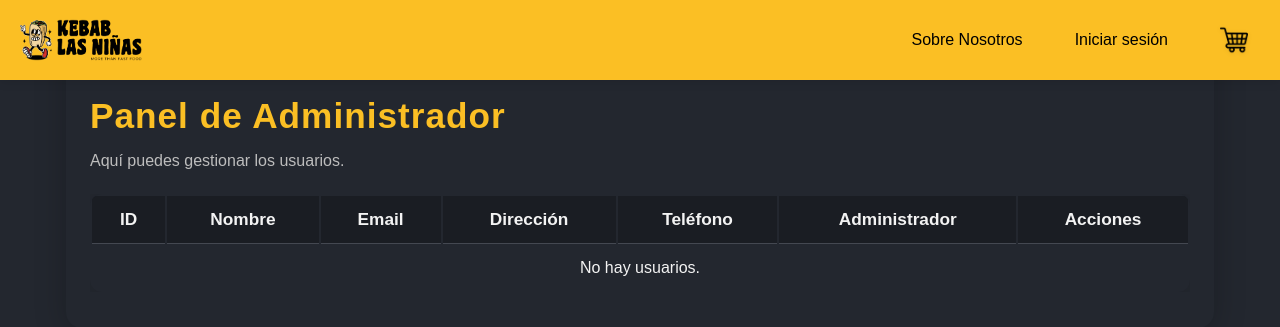
After one commit to exsaol24/Kebab-las-ninas, a Symfony app: template templates/admin/panel.html.twig in a window 1280 px wide. The commit adds this page. Shown: the top 327 px of the page. Run offline with Twig, Linux system fonts and the light colour scheme; the template is opened without the code that fills it, so the values that code supplies are empty; some libraries are stand-ins or nearby versions.

Commit message:
feat and style✨💎
En este he hecho el regex de el formulario es decir una validacion de lo que introduce el usuario aparte del modo administrado que lo lleva si es admin al panel de administracion mas algunos estilos y retoques o incorporaciones del panel de administrador

```diff
--- /dev/null
+++ b/public/css/admin-panel.css
@@ -0,0 +1,164 @@
+:root {
+    --primary-color: #fbbf24;
+    --secondary-color: #f59e42;
+    --background: #23272f;
+    --card-bg: #2d323c;
+    --text: #f3f3f3;
+    --danger: #e53e3e;
+    --success: #38a169;
+    --border: #444851;
+    --header-bg: #1a1d23;
+}
+
+body.admin-panel {
+    background: var(--background);
+    font-family: 'Poppins', Arial, sans-serif;
+    color: var(--text);
+}
+
+.admin-panel-container {
+    max-width: 1100px;
+    margin: 40px auto;
+    background: var(--card-bg);
+    border-radius: 14px;
+    box-shadow: 0 6px 32px rgba(0,0,0,0.22);
+    padding: 32px 36px 36px 36px;
+}
+
+.admin-panel-container h1 {
+    color: var(--primary-color);
+    font-size: 2.1em;
+    margin-bottom: 18px;
+    font-weight: 800;
+    letter-spacing: 1px;
+}
+
+.admin-panel-container p {
+    color: #000000;
+}
+
+.admin-panel-container table {
+    width: 100%;
+    border-collapse: collapse;
+    background: var(--card-bg);
+    margin-bottom: 2em;
+    box-shadow: 0 2px 8px rgba(0,0,0,0.08);
+}
+
+.admin-panel-container th, .admin-panel-container td {
+    padding: 12px 10px;
+    text-align: left;
+    border-bottom: 1px solid var(--border);
+}
+
+.admin-panel-container th {
+    background: var(--header-bg);
+    color: var(--primary-color);
+    font-weight: 700;
+    font-size: 1.05em;
+    letter-spacing: 0.5px;
+    border-top: 1px solid var(--border);
+}
+
+.admin-panel-container tr:last-child td {
+    border-bottom: none;
+}
+
+.admin-panel-container tr {
+    transition: background 0.2s;
+}
+
+.admin-panel-container tr:hover {
+    background: #23272f;
+}
+
+.admin-panel-container .btn {
+    padding: 6px 18px;
+    border: none;
+    border-radius: 6px;
+    font-weight: 600;
+    cursor: pointer;
+    transition: background 0.2s, color 0.2s;
+    margin-right: 6px;
+    font-size: 1em;
+    outline: none;
+}
+
+.admin-panel-container .btn-edit {
+    background: var(--primary-color);
+    color: #23272f;
+}
+
+.admin-panel-container .btn-edit:hover {
+    background: var(--secondary-color);
+    color: #fff;
+}
+
+.admin-panel-container .btn-delete {
+    background: var(--danger);
+    color: #fff;
+}
+
+.admin-panel-container .btn-delete:hover {
+    background: #a82323;
+}
+
+.admin-panel-container .btn-cancel {
+    background: #444851;
+    color: #f3f3f3;
+}
+
+.admin-panel-container .btn-cancel:hover {
+    background: #23272f;
+}
+
+.admin-panel-container form {
+    display: inline;
+}
+
+.admin-panel-container .admin-label {
+    font-weight: 700;
+    color: var(--success);
+}
+
+.admin-panel-container .no-admin-label {
+    color: #bdbdbd;
+    font-weight: 500;
+}
+
+.admin-panel-container input[type="text"],
+.admin-panel-container input[type="email"],
+.admin-panel-container select {
+    padding: 7px 10px;
+    border: 1px solid var(--border);
+    border-radius: 5px;
+    margin-bottom: 10px;
+    width: 100%;
+    font-size: 1em;
+    background: #23272f;
+    color: var(--text);
+}
+
+.admin-panel-container label {
+    font-weight: 600;
+    color: var(--primary-color);
+    margin-top: 10px;
+    display: block;
+}
+
+.admin-panel-container input[type="text"]:focus,
+.admin-panel-container input[type="email"]:focus,
+.admin-panel-container select:focus {
+    border-color: var(--primary-color);
+    outline: none;
+    background: #23272f;
+}
+
+@media (max-width: 700px) {
+    .admin-panel-container {
+        padding: 12px 4px;
+    }
+    .admin-panel-container table, .admin-panel-container th, .admin-panel-container td {
+        font-size: 0.95em;
+    }
+}
--- /dev/null
+++ b/public/css/administrador.css
@@ -0,0 +1,83 @@
+.admin-panel-title {
+            font-size: 2.2em;
+            font-weight: 800;
+            color: #fbbf24;
+            margin-bottom: 0.2em;
+            letter-spacing: 1px;
+        }
+        .admin-panel-desc {
+            color: #bdbdbd;
+            margin-bottom: 1.5em;
+        }
+        .admin-table {
+            background: #23272f;
+            border-radius: 12px;
+            box-shadow: 0 4px 24px rgba(0,0,0,0.13);
+            overflow: hidden;
+        }
+        .admin-table th {
+            background: #1a1d23;
+            color: #fbbf24;
+            font-weight: 700;
+            font-size: 1.08em;
+            border-bottom: 2px solid #fcd34d;
+        }
+        .admin-table td, .admin-table th {
+            padding: 13px 14px;
+            border-bottom: 1px solid #444851;
+            color: #f3f3f3;
+        }
+        .admin-table tr:last-child td {
+            border-bottom: none;
+        }
+        .admin-table tr:hover {
+            background: #2d323c;
+        }
+        .btn-edit, .btn-delete {
+            padding: 6px 16px;
+            border-radius: 5px;
+            font-weight: 600;
+            border: none;
+            cursor: pointer;
+            margin-right: 5px;
+            font-size: 1em;
+            transition: background 0.2s, color 0.2s;
+        }
+        .btn-edit {
+            background: #fbbf24;
+            color: #23272f;
+        }
+        .btn-edit:hover {
+            background: #f59e42;
+            color: #fff;
+        }
+        .btn-delete {
+            background: #e53e3e;
+            color: #fff;
+        }
+        .btn-delete:hover {
+            background: #a82323;
+        }
+        .admin-label {
+            color: #38a169;
+            font-weight: 700;
+        }
+        .no-admin-label {
+            color: #bdbdbd;
+            font-weight: 500;
+        }
+        @media (max-width: 900px) {
+            .admin-table th, .admin-table td { font-size: 0.97em; }
+        }
+        @media (max-width: 600px) {
+            .admin-panel-title { font-size: 1.3em; }
+            .admin-table th, .admin-table td { padding: 8px 6px; }
+        }
+        .admin-panel-bg {
+            max-width:1100px;
+            margin:40px auto 0 auto;
+            padding:32px 24px 36px 24px;
+            background:#23272f;
+            border-radius:16px;
+            box-shadow:0 6px 32px rgba(0,0,0,0.22);
+        }
--- a/public/css/sobrenosotros.css
+++ b/public/css/sobrenosotros.css
@@ -297,7 +297,7 @@ body {
 
 .highlight {
     font-weight: 700;
-    color: #fff;
+    color: #000000;
 }
 
 .about-map {
--- a/src/Controller/LoginController.php
+++ b/src/Controller/LoginController.php
@@ -32,9 +32,10 @@
 
             // Verificar si el usuario existe, está verificado y la contraseña coincide
             if ($usuario && $usuario->getContrasena() === $password && $usuario->isVerificado() == 1) {
-                // Guardar el nombre del usuario en la sesión
                 $session = $request->getSession();
                 $session->set('user_name', $usuario->getNombre());
+                // Guardar correctamente el valor de admin
+                $session->set('es_admin', intval($usuario->getAdministrador()) === 1);
 
                 return $this->redirectToRoute('app_inicio');
             }
@@ -50,8 +51,9 @@
     #[Route('/logout', name: 'app_logout', methods: ['GET'])]
     public function logout(Request $request): Response
     {
-        // Obtener la sesión y limpiarla
         $session = $request->getSession();
+        $session->remove('user_name');
+        $session->remove('es_admin');
         $session->clear();
 
         return $this->redirectToRoute('app_login');
--- /dev/null
+++ b/templates/admin/panel.html.twig
@@ -0,0 +1,61 @@
+{% extends 'base.html.twig' %}
+
+{% block title %}Panel de Administrador{% endblock %}
+
+{% block stylesheets %}
+    {{ parent() }}
+    <link rel="stylesheet" href="{{ asset('css/admin-panel.css') }}">
+    <link rel="stylesheet" href="{{ asset('css/administrador.css') }}">
+{% endblock %}
+
+{% block body %}
+<body class="admin-panel">
+
+    <div class="admin-panel-bg">
+        <h1 class="admin-panel-title">Panel de Administrador</h1>
+        <p class="admin-panel-desc">Aquí puedes gestionar los usuarios.</p>
+
+        <div class="admin-table-responsive" style="overflow-x:auto;">
+            <table class="admin-table" style="width:100%;">
+                <thead>
+                    <tr>
+                        <th>ID</th>
+                        <th>Nombre</th>
+                        <th>Email</th>
+                        <th>Dirección</th>
+                        <th>Teléfono</th>
+                        <th>Administrador</th>
+                        <th>Acciones</th>
+                    </tr>
+                </thead>
+                <tbody>
+                {% for usuario in usuarios %}
+                    <tr>
+                        <td>{{ usuario.id }}</td>
+                        <td>{{ usuario.nombre }}</td>
+                        <td>{{ usuario.email }}</td>
+                        <td>{{ usuario.direccion }}</td>
+                        <td>{{ usuario.telefono }}</td>
+                        <td>
+                            {% if usuario.administrador %}
+                                <span class="admin-label">Sí</span>
+                            {% else %}
+                                <span class="no-admin-label">No</span>
+                            {% endif %}
+                        </td>
+                        <td>
+                            <a href="{{ path('admin_usuario_editar', {'id': usuario.id}) }}" class="btn-edit">Editar</a>
+                            <form action="{{ path('admin_usuario_eliminar', {'id': usuario.id}) }}" method="post" style="display:inline;" onsubmit="return confirm('¿Seguro que quieres eliminar este usuario?');">
+                                <button type="submit" class="btn-delete">Eliminar</button>
+                            </form>
+                        </td>
+                    </tr>
+                {% else %}
+                    <tr><td colspan="7" style="text-align:center;">No hay usuarios.</td></tr>
+                {% endfor %}
+                </tbody>
+            </table>
+        </div>
+    </div>
+    </body>
+{% endblock %}
--- a/templates/partials/navbar.html.twig
+++ b/templates/partials/navbar.html.twig
@@ -39,6 +39,9 @@
         </a>
 
         {% if app.session is not null and app.session.get('user_name') is not null %}
+            {% if app.session.get('es_admin') is same as(true) %}
+                <a href="{{ path('admin_panel') }}" class="navbar-link">Panel de administrador</a>
+            {% endif %}
             <span class="welcome-message">Hola, {{ app.session.get('user_name') }}!</span>
             <a href="{{ path('app_logout') }}" class="navbar-link">Cerrar sesión</a>
         {% else %}
```
Also changed, not shown: src/Controller/AdminController.php (added, +74 -0 lines), templates/admin/editar_usuario.html.twig (added, +34 -0 lines), templates/login/register.html.twig (+15 -5 lines), templates/sobrenosotros/index.html.twig (+8 -8 lines), public/img/excepcional.png (added), public/img/historia.png (added).
